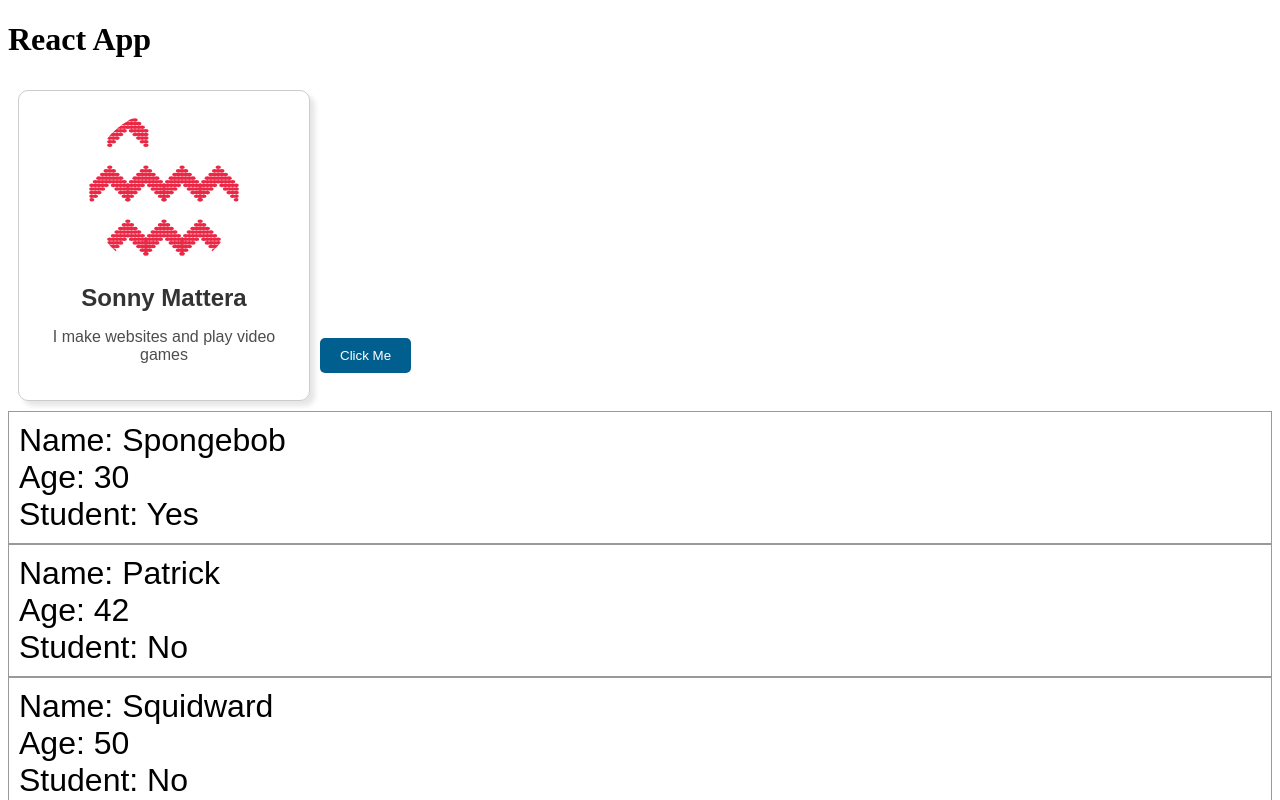
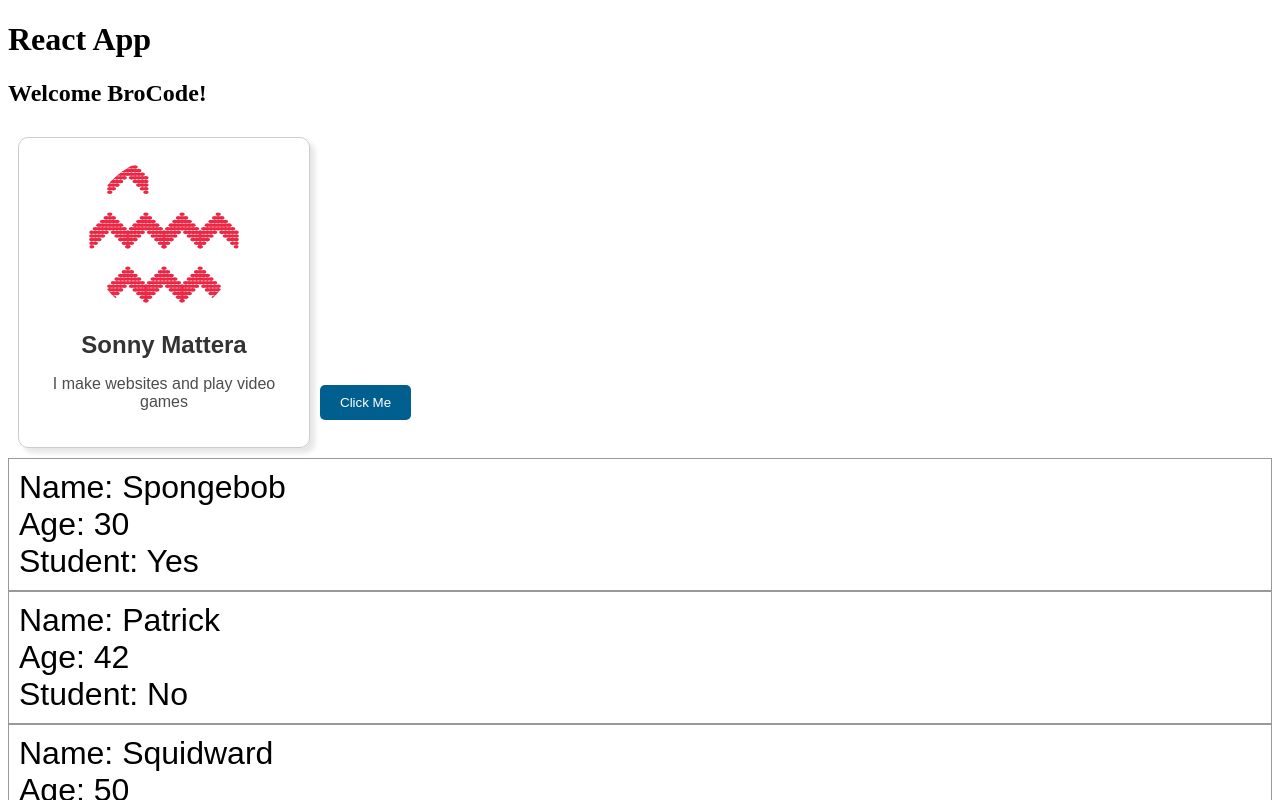
Before and after one commit to MSBandofChoctawIndians/react-template, a React (Vite) app: page / in a window 1280 px wide. Shown: the top 800 px of the page. Built offline with nearby package versions, Linux system fonts and the light colour scheme.

Commit message:
Add UserGreeting component for displaying user login status

```diff
--- a/src/App.jsx
+++ b/src/App.jsx
@@ -2,11 +2,13 @@
 import Card from './Card'
 import Button from './Button'
 import Student from './Student'
+import UserGreeting from './UserGreeting'
 
 function App () {
   return (
     <>
       <h1>React App</h1>
+      <UserGreeting isLoggedIn={true} username='BroCode' />
       <Card />
       <Button />
       <Student name='Spongebob' age={30} isStudent={true} />
--- /dev/null
+++ b/src/UserGreeting.jsx
@@ -0,0 +1,12 @@
+import React from 'react'
+import PropTypes from 'prop-types'
+
+function UserGreeting (props) {
+  return (props.isLoggedIn ? <h2>Welcome {props.username}!</h2> : <h2>Please log in to continue</h2>)
+}
+UserGreeting.propTypes = {
+  isLoggedIn: PropTypes.bool,
+  username: PropTypes.string
+}
+
+export default UserGreeting
```
